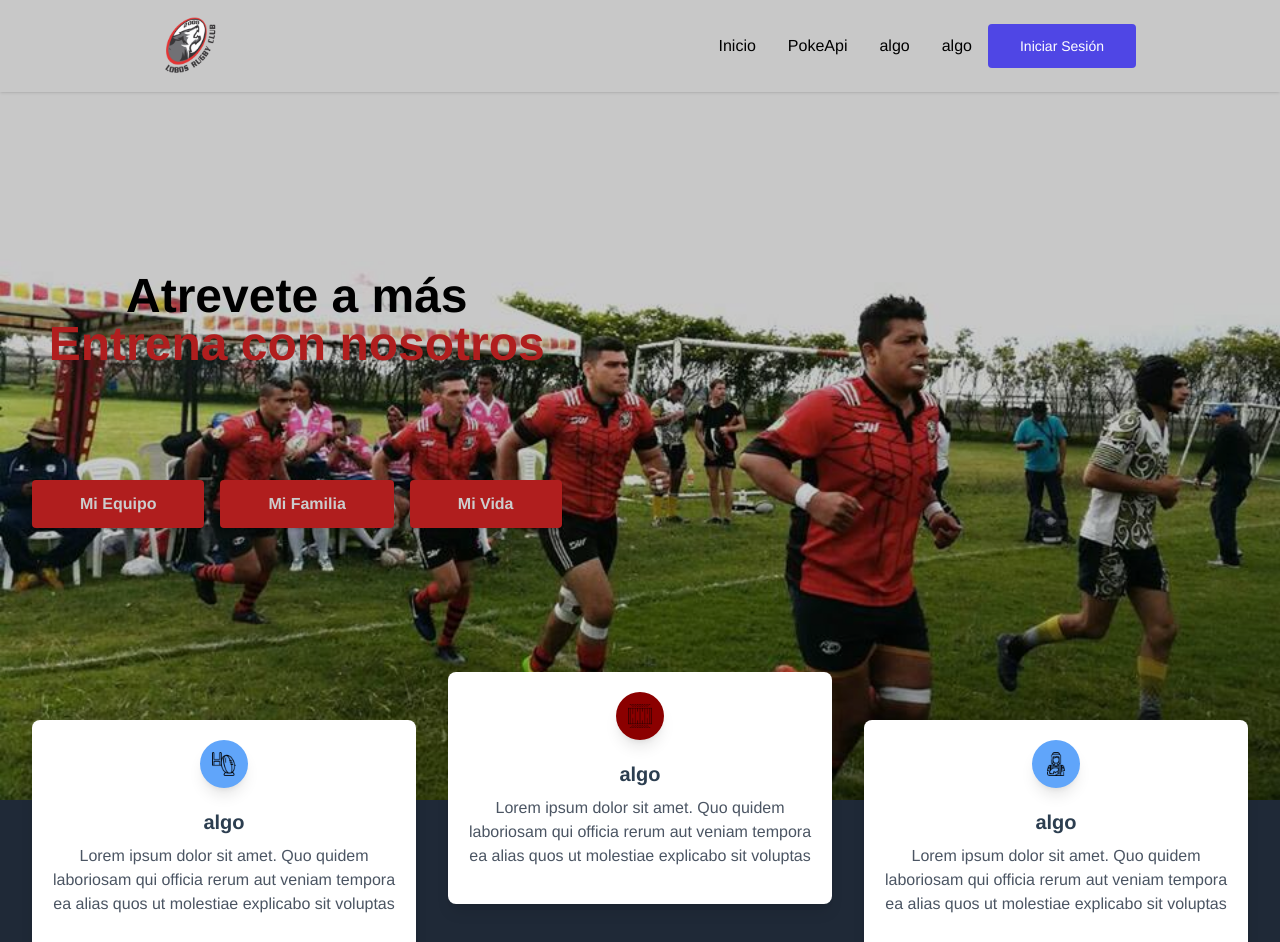
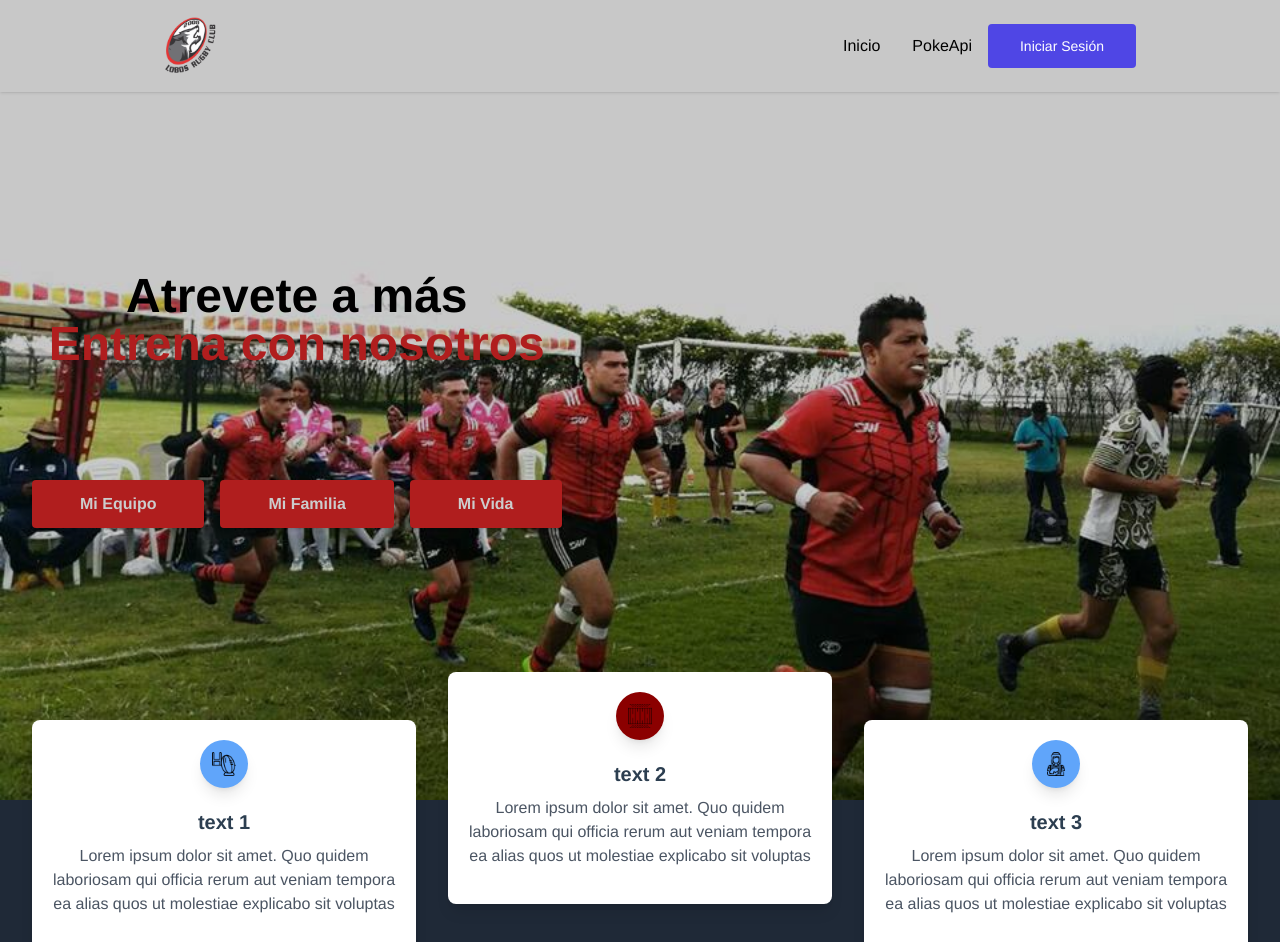
Before and after one commit to pcgarciac96/lobosproyect, a Vue app in the folder frontend/: page /home in a window 1280 px wide. Shown: the top 942 px of the page. Built offline with nearby package versions, Linux system fonts and the light colour scheme.

Commit message:
Ajusta Texto

```diff
--- a/frontend/src/components/cardsInformation.vue
+++ b/frontend/src/components/cardsInformation.vue
@@ -33,15 +33,13 @@
 </template>
 
 <script>
-// import imageSlider from "../components/imageSlider";
 export default {
-  // components: { imageSlider },
   setup() {
     let links = [
-      { name: "algo", img: require("../assets/img/icons/rugby.png") },
-      { name: "algo", img: require("../assets/img/icons/rugby(1).png") },
+      { name: "text 1", img: require("../assets/img/icons/rugby.png") },
+      { name: "text 2", img: require("../assets/img/icons/rugby(1).png") },
       {
-        name: "algo",
+        name: "text 3",
         img: require("../assets/img/icons/jugador-de-rugby.png"),
       },
     ];
--- a/frontend/src/components/navBar.vue
+++ b/frontend/src/components/navBar.vue
@@ -45,9 +45,7 @@ export default {
     let isOpen = ref(false);
     let links = [
       { name: "Inicio", link: "/home" },
-      { name: "PokeApi", link: "/pokeApi" },
-      { name: "algo", link: "" },
-      { name: "algo", link: "" },
+      { name: "PokeApi", link: "/pokeApi" }
     ];
 
     const menuOpen = () => {
--- a/frontend/src/views/HomeView.vue
+++ b/frontend/src/views/HomeView.vue
@@ -1,9 +1,10 @@
 <template>
-  <teamBanner/>
-  <cardsInformation />
- <misionComponent/>
- <footerNav/>
-
+  <div>
+    <teamBanner />
+    <cardsInformation />
+    <misionComponent />
+    <footerNav />
+  </div>
 </template>
 
 <script>
@@ -12,6 +13,6 @@ import cardsInformation from "../components/cardsInformation.vue";
 import misionComponent from "../components/misionComponent.vue";
 import footerNav from "../components/footerNav.vue";
 export default {
-  components: { cardsInformation,teamBanner,misionComponent ,footerNav},
+  components: { cardsInformation, teamBanner, misionComponent, footerNav },
 };
 </script>
```
Also changed, not shown: 1 other file (tests, documents, lock files or other folders).
